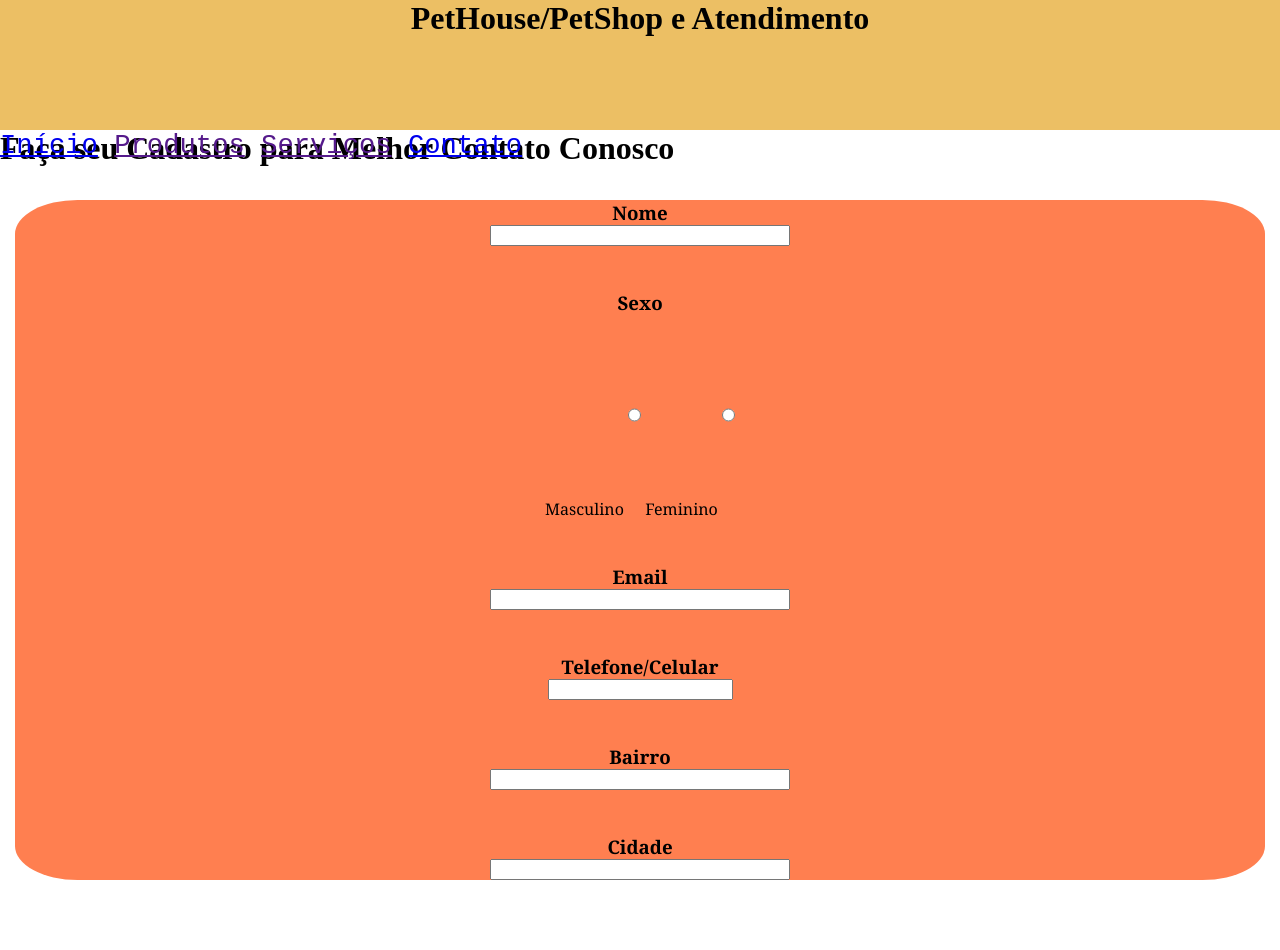
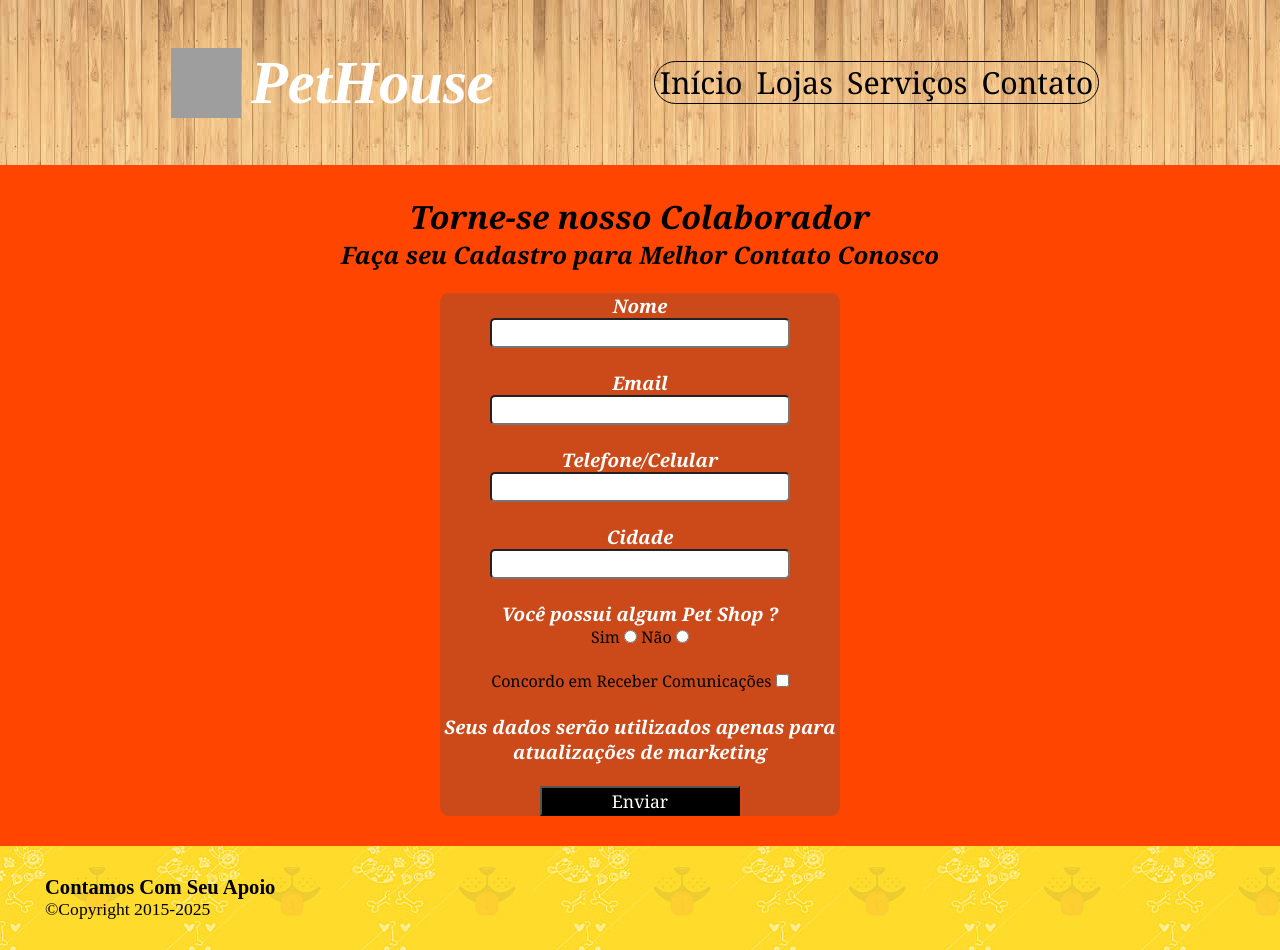
Before and after one commit to FPdesen/pwi-projeto2, a plain HTML site: page contato.html in a window 1280 px wide. Before the commit the page ends 895 px from the top, so only its background shows below. Drawn offline with Linux system fonts and the light colour scheme; grey boxes are pictures that could not be loaded.

Commit message:
pets,contato,servicos

```diff
--- a/contato.html
+++ b/contato.html
@@ -1,56 +1,67 @@
 <html lang="pt-br">
+
 <head>
     <meta charset="UTF-8">
     <meta name="viewport" content="width=device-width, initial-scale=1.0">
     <title>Fale Conosco</title>
     <link rel="stylesheet" type="text/css" href="./css/estilo.css">
 </head>
-<body>
+
+<body id="fundo-cont">
     <div id="container">
-        <div id="Navegacao">
-        <header>
-            <h1>PetHouse/PetShop e Atendimento</h1>
-            </header>
-            <nav>
-                <a href="Pets.html">Início</a>
-                <a href="">Produtos</a>
+        <header id="cabecalho">
+            <img src="./image/logo.png">
+            <h1>PetHouse</h1>
+            <nav class="menu">
+                <a href="index.html">Início</a>
+                <a href="">Lojas</a>
                 <a href="">Serviços</a>
                 <a href="contato.html">Contato</a>
             </nav>
-        </div>
-
-        <h1>Faça seu Cadastro para Melhor Contato Conosco</h1><br>
-
+        </header>
+        <div class="caixa1">
+            <h1 class="cont">Torne-se nosso Colaborador</h1>
+            <h2 class="cont">Faça seu Cadastro para Melhor Contato Conosco</h2><br>
         <form action="">
             <h3>Nome</h3>
             <label for="name"></label>
-            <input type="text" class="texto" id="name"><br><br><br>
-
-            <h3>Sexo</h3>
-            <label for="Masculino" id="Masculino">Masculino</label>
-            <input type="radio" class="radio" id="Masculino">
-            <label for="Feminino">Feminino</label>
-            <input type="radio" class="radio" id="Feminino"><br><br><br>
+            <input type="text" class="texto" id="name"><br><br>
 
             <h3>Email</h3>
             <label for="email"></label>
-            <input type="email" class="texto" id="email"><br><br><br>
+            <input type="email" class="texto" id="email"><br><br>
 
             <h3>Telefone/Celular</h3>
             <label for="num"></label>
-            <input type="text" id="num"><br><br><br>
-
-            <h3>Bairro</h3>
-            <label for="bairro"></label>
-            <input type="text" class="texto" id="bairro"><br><br><br>
+            <input type="text" class="texto" id="num"><br><br>
 
             <h3>Cidade</h3>
             <label for="cidade"></label>
-            <input type="text" class="texto" id="cidade">
+            <input type="text" class="texto" id="cidade"><br><br>
 
+            <h3>Você possui algum Pet Shop ?</h3>
+            <label for="sim">Sim</label>
+            <input type="radio" id="sim">
+            <label for="Não">Não</label>
+            <input type="radio" id="Não"><br><br>
 
+            <label for="concordo">Concordo em Receber Comunicações</label>
+            <input type="checkbox" id="concordo"><br><br>
+
+            <h3> Seus dados serão utilizados apenas para atualizações de marketing</h3><br>
+
+           <button onclick="alert('Agradecemos sua Confiança')">Enviar</button>
         </form>
     </div>
+
+    </div>
+    <footer>
+        <div id="rodape">
+            <h3>Contamos Com Seu Apoio</h3>
+            &copy;Copyright 2015-2025
         </div>
+    </footer>
+
 </body>
+
 </html>
--- a/css/estilo.css
+++ b/css/estilo.css
@@ -5,48 +5,147 @@
 }
 
 /* Menu de Navegação */
-#navegacao header{
-    background-color: rgb(236, 191, 100);
-    height: 130px;
-    text-align: center;
-
+#cabecalho{
+    height: 165px;
+    width: auto;
+    background-image: url(../image/fundo2.jpg);
+    position: relative;
+    display: flex;
+    justify-content: center;
+    align-items: center;
 }
 
-#navegacao nav{
-    color: rgb(6, 4, 2);
-    font-size: 1.7em;
-    font-family: 'Courier New', Courier, monospace;
-    position: fixed;
-    text-align: center;
+#cabecalho img{
+    height: 70px;
+    width: 70px;
+    margin: 0 10px 0 90px;
+    display: flex;
+    justify-content: center;
+    align-items: center;
+}
+
+#cabecalho h1{
+    color: rgb(255, 255, 255);
+    margin: 0 60px 0 0;
+    font-size: 3.8em;
+    font-style: italic;
+}
+
+#cabecalho nav{
+    margin: 0 100px 0 100px;
+    border:  1px solid black;
+    height: auto;
+    width: auto;
+    border-radius: 44px;
+}
+
+#cabecalho a{
+    color: rgb(0, 0, 0);
+    font-size: 1.9em;
+    font-family: Cambria, Cochin, Georgia, Times, 'Times New Roman', serif;
+    text-decoration: none;
+    margin: 5px;
+}
+
+#cabecalho a:hover{
+    color: #ffffff;
+    transition: 0.99ms
 }
 
 /* Pagina Inicial */
 
-.conteudo1{
-    text-align: center;
+#container-anun{
+    background-image: url(../image/fundo1.jpg);
+    background-color: orangered;
+    padding: 20px;
+
 }
 
-.conteudo1 .b{
-    width: 300px;
+#anuncio{
+    margin: 5px 300px 0 250px ;
+    height: 500px;
+    width: 800px;
+    display: flex;
+    border-radius: 10%;
+
+}
+
+.conteudo1{
+    background-color: orangered;
+    margin: 5px;
+     display: flex;
+    justify-content: center;
+    align-items: center;
     font-size: 1.4em;
     font-style: italic;
-    display: inline-block;
+    border-radius: 2%;
+}
+
+.conteudo1 p {
+    height: 200px;
+    width: 300px;
+    margin: 0 0px 0 300px ;
+}
+
+.conteudo1 img{
+    margin: 0 300px 0 px;
+    border-radius: 2%;
 }
 
 /* Contato */
 /* Formulário */
-form {
-    background-color: coral;
+#fundo-cont{
+    background-image: url(../image/fundo1.jpg);
+}
+.caixa1 {
+    background-color: orangered;
+    padding: 30px;
+    font-family: Cambria, Cochin, Georgia, Times, 'Times New Roman', serif;
+}
+
+.cont{
+    font-style: italic;
     text-align: center;
-    font-family: Cambria, Cochin, Georgia, Times, 'Times New Roman', serif;
-    border-radius: 5%;
-    margin: 15px;
+}
+
+.caixa1 h3{
+    font-style: italic;
+    color: #ffffff;
+}
+
+.caixa1 form{
+    background-color: rgb(204, 73, 25);
+    width: 400px;
+    text-align: center;
+    border-radius: 2%;
 }
 
 .texto{
     width: 300px;
+    border-radius: 5px;
+    height: 30px;
 }
 
-.radio{
-    height: 200px;
+
+button{
+    background-color: black;
+    color: #ffffff;
+    height: 30px;
+    width: 200;
+    font-size: 1.1em;
+    font-family: Cambria, Cochin, Georgia, Times, 'Times New Roman', serif;
 }
+
+
+/* rodape ************************/
+
+footer{
+    background-image: url(../image/fundo1.jpg);
+    padding: 30px;
+}
+
+#rodape{
+    margin: 0 0 0 15px;
+    color: #000000;
+    font-size: 1.1em;
+}
```
Also changed, not shown: Pets.html (deleted, +0 -35 lines), index.html (added, +45 -0 lines), servicos.html (added, +21 -0 lines), image/dog.png (added), image/fundo-cachorro.jpg, image/fundo.jpg (deleted), image/fundo1.jpg (added), image/fundo2.jpg (added).
